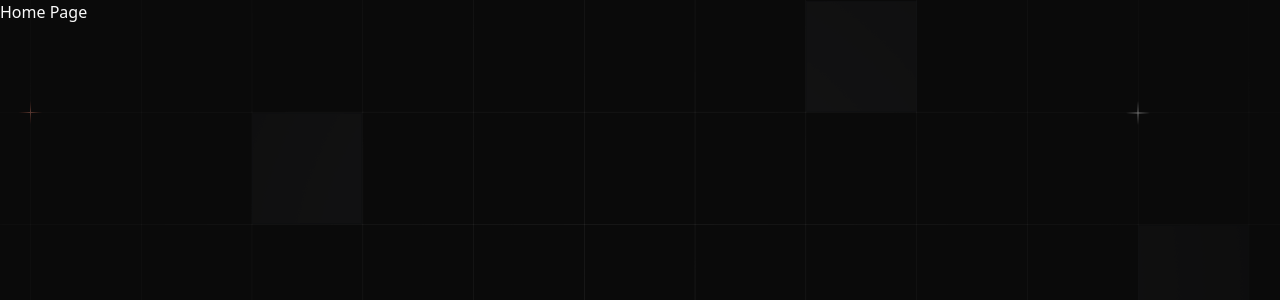
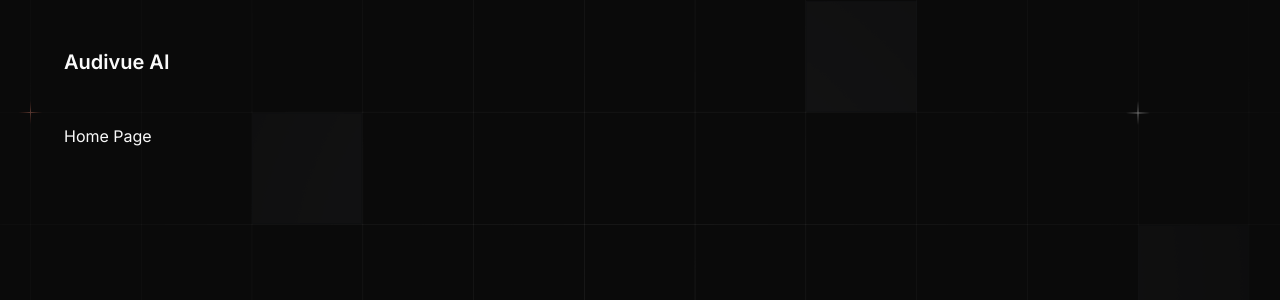
Before and after one commit to shreyansh232/audivue, a Next.js app: page / in a window 1280 px wide. Shown: the top 300 px of the page. Built offline with nearby package versions, Linux system fonts and the light colour scheme.

Commit message:
feat: add nav

```diff
--- a/app/(root)/layout.tsx
+++ b/app/(root)/layout.tsx
@@ -1,7 +1,17 @@
+import Link from "next/link";
 import React, { ReactNode } from "react";
 
 const Rootlayout = ({ children }: { children: ReactNode }) => {
-  return <div>{children}</div>;
+  return (
+    <div className="root-layout">
+      <nav>
+        <Link href={"/"} className="flex items-center ">
+          <h1 className="text-xl font-semibold">Audivue AI</h1>
+        </Link>
+      </nav>
+      {children}
+    </div>
+  );
 };
 
 export default Rootlayout;
--- a/app/globals.css
+++ b/app/globals.css
@@ -1,5 +1,4 @@
 @import "tailwindcss";
-
 @plugin "tailwindcss-animate";
 
 @custom-variant dark (&:is(.dark *));
@@ -22,8 +21,7 @@
   --color-dark-200: #27282f;
   --color-dark-300: #242633;
 
-  --font-mona-sans: "Mona Sans", sans-serif;
-
+  /* --font-mona-sans: "Mona Sans", sans-serif; */
   --bg-pattern: url("/pattern.png");
 }
 
@@ -140,6 +138,7 @@
   }
   body {
     @apply bg-background text-foreground;
+    font-family: var(--font-inter), sans-serif;
   }
   p {
     @apply text-light-100;
--- a/app/layout.tsx
+++ b/app/layout.tsx
@@ -1,8 +1,12 @@
 import type { Metadata } from "next";
-import { Geist, Geist_Mono } from "next/font/google";
+import { Geist, Geist_Mono, Inter } from "next/font/google";
 import "./globals.css";
 import { Toaster } from "sonner";
 
+const inter = Inter({
+  variable: "--font-inter",
+  subsets: ["latin"],
+});
 const geistSans = Geist({
   variable: "--font-geist-sans",
   subsets: ["latin"],
@@ -25,9 +29,7 @@ export default function RootLayout({
 }>) {
   return (
     <html lang="en" className="dark">
-      <body
-        className={`${geistSans.variable} ${geistMono.variable} antialiased pattern`}
-      >
+      <body className={`${inter.variable} antialiased pattern`}>
         {children}
         <Toaster />
       </body>
```
Also changed, not shown: app/(root)/page.tsx (+4 -6 lines).
